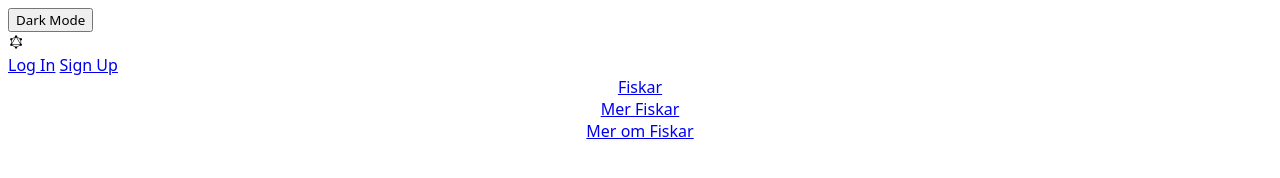
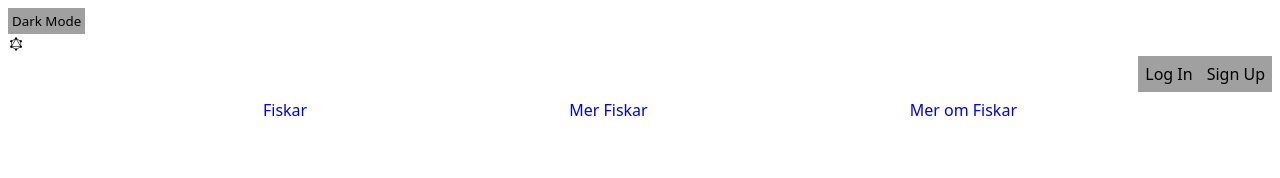
Before and after one commit to stenkaal/Scrapped-Personal-Website2, a plain HTML site: page index.html in a window 1280 px wide. Drawn offline with nearby package versions, Linux system fonts and the light colour scheme.

Commit message:
Added new features  and fixed somee css issues
Added darkMode and made sure content was in the right place.

```diff
--- a/Content/content.css
+++ b/Content/content.css
@@ -1,17 +1,31 @@
 * {
+    text-decoration: none;
     font-family: system-ui, -apple-system, BlinkMacSystemFont, 'Segoe UI', Roboto, Oxygen, Ubuntu, Cantarell, 'Open Sans', 'Helvetica Neue', sans-serif;
 }
 
-#trees, #fire, #water {
+.card > .authenticators {
+    display: flex;
+    justify-content: right;
+}
+
+.card > .authenticators > a {
+    padding: 7px;
+    background-color: #a0a0a0;
+    color: black;
+}
+
+.navCards {
     display: flex;
     flex-direction: row;
     justify-content: space-evenly;
 }
 
-.authenticators {
-    display: flex;
-    flex-direction: row;
-    justify-content: space-evenly;
-    text-align: right;
-    padding: 14px;
+#trees, #fire, #water {
+    padding: 7px;
 }
+
+#thisButton1 {
+    border: none;
+    background-color: #a0a0a0;
+    padding: 4px;
+}
--- a/Content/content.js
+++ b/Content/content.js
@@ -0,0 +1,25 @@
+function darkMode() {
+    var elem = document.getElementById("body");
+    var button = document.getElementById("thisButton1");
+    var auth = document.getElementById("auth");
+
+    console.log(button.value)
+    if (button.value == "Dark Mode")
+    {
+        button.value = "Light Mode";
+        elem.style.backgroundColor = "#212121";
+        button.style.color = "#ffffff";
+        button.style.backgroundColor = "#000000";
+        auth.style.color = "#ffffff";
+        auth.style.backgroundColor = "#000000";
+    }
+    else
+    {
+        button.value = "Dark Mode";
+        elem.style.backgroundColor = "#ffffff";
+        button.style.color = "#000000";
+        button.style.backgroundColor = "#a0a0a0";
+        auth.style.color = "#000000";
+        auth.style.backgroundColor = "#a0a0a0";
+    }
+}
--- a/index.html
+++ b/index.html
@@ -9,16 +9,13 @@
     <link href='https://unpkg.com/boxicons@2.1.4/css/boxicons.min.css' rel='stylesheet'>
 </head>
 <body id="body">
-    <div class="circle"></div>
-    <div class="dark">
-        <button onclick="darkMode()">Dark Mode</button>
-    </div>
+    <input onclick="darkMode()" value="Dark Mode" type="button" id="thisButton1"></input>
     <div class="card">
         <div class="logo">
             <i class="bx bxl-graphql"></i>
         </div>
-        <div class="authenitcators">
-            <a href="login.html">Log In</a>
+        <div class="authenticators">
+            <a href="login.html" >Log In</a>
             <a href="signup.html">Sign Up</a>
         </div>
     </div>
```
